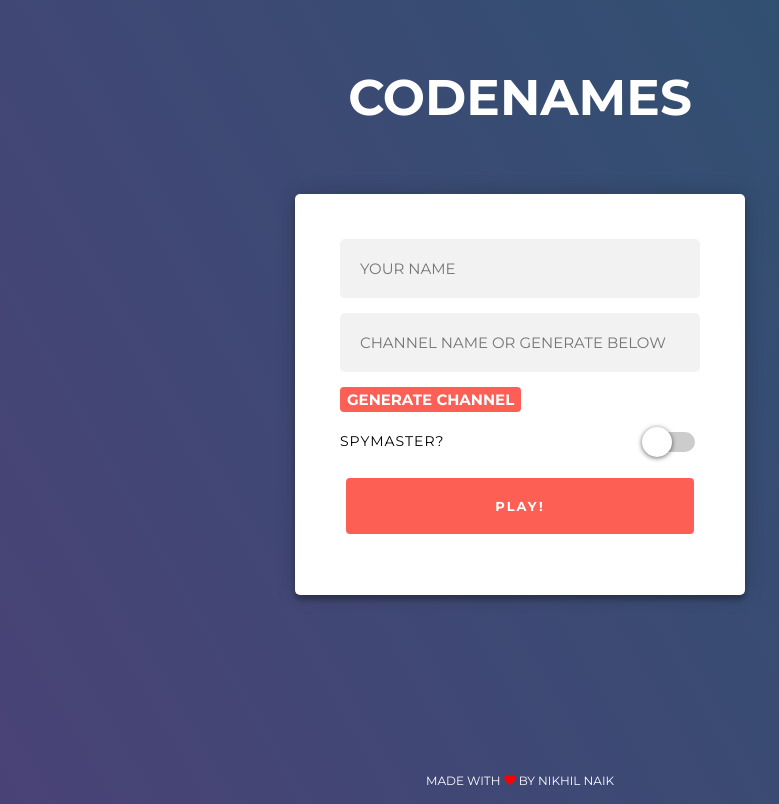
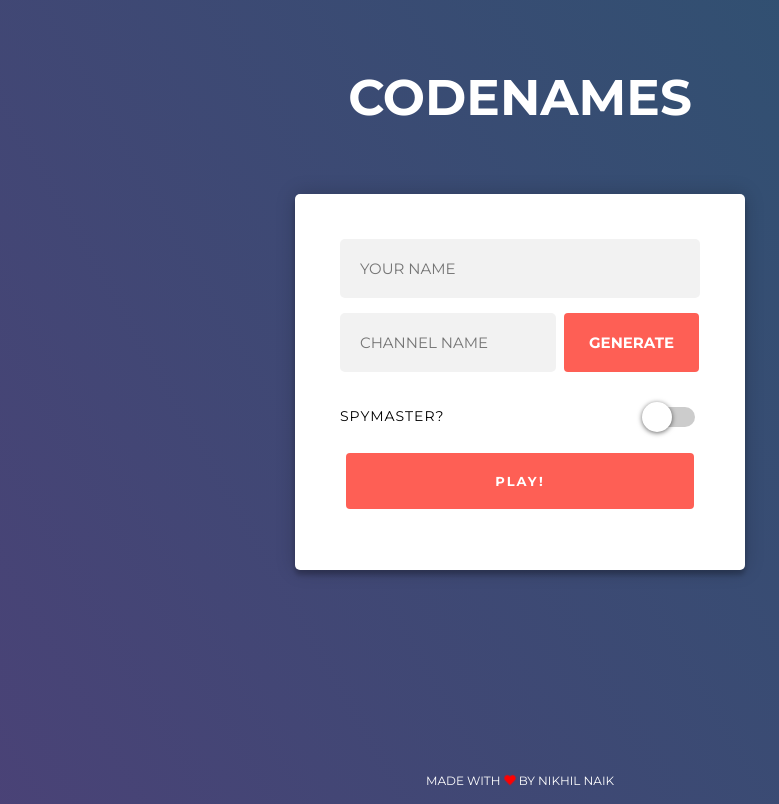
Before and after one commit to pnikhil/codenames_client, a React (Create React App) app: page /#/ in a window 1280 px wide. Shown: the whole page, without its empty margins (120-899 px from the left). Built offline with nearby package versions, Linux system fonts and the light colour scheme.

Commit message:
UI changes

```diff
--- a/src/components/Join.js
+++ b/src/components/Join.js
@@ -19,6 +19,7 @@ const Join = () => {
     toast.configure();
 
     useEffect(() => {
+        sessionStorage.removeItem('game');
         if (window.localStorage.getItem('channel-name') != null) {
             const channelName = window.localStorage.getItem('channel-name');
             setChannel(channelName);
@@ -38,7 +39,6 @@ const Join = () => {
         } else {
             const game = {name, channel, spymaster}
             sessionStorage.setItem('game', JSON.stringify(game));
-
             return null
         }
     }
@@ -74,14 +74,16 @@ const Join = () => {
 
                         <input type="text" id='name-input' placeholder="Your Name" className="nameInput"
                                onChange={(e) => setName(e.target.value)}/>
-                        <input type="text" id='channel-input' placeholder="Channel name OR generate below" className="channelInput"
-                               value={channel}
-                               onChange={(e) => setChannel(e.target.value)}/>
-                        <button type="button" className={'button-inner generate-button'} onClick={generateWord}>Generate Channel
-                        </button>
-                        {channel.length > 2 ?
-                            <button type="button" className={'button-inner generate-button pull-right'}
-                                    onClick={copyUrl}>Copy URL<FontAwesomeIcon icon={faCopy}/></button> : ''}
+                        <div class={'channel-grp'}><input type="text" id='channel-input' placeholder="CHANNEL NAME"
+                                                          className="channelInput"
+                                                          value={channel}
+                                                          onChange={(e) => setChannel(e.target.value)}/>
+                            <button type="button" className={'button-inner generate-button'}
+                                    onClick={generateWord}>Generate
+                            </button>
+                        </div>
+
+
                         <div className="form-row">
                             <label htmlFor='spymaster-switch'>Spymaster?</label>
                             <Switch
@@ -112,9 +114,15 @@ const Join = () => {
                         {/*        className="react-switch" id='team-switch' onChange={(e) => setTeam(e)}*/}
                         {/*        checked={spymaster} {...switchProps}/>*/}
                         {/*</div>*/}
+
                         <Link onClick={handleSubmit} to={`/play/${channel}`}>
                             <Button submit={name && channel} className="fullwidth" text={'Play!'}/>
                         </Link>
+
+                        {channel.length > 3 ?
+                            <div class={'copy-div'}><button type="button" className={'button-inner copy-btn'}
+                                    onClick={copyUrl}>Copy URL<FontAwesomeIcon icon={faCopy}/></button></div> : ''}
+
                     </form>
                 </div>
             </div>
--- a/src/css/Button.css
+++ b/src/css/Button.css
@@ -41,14 +41,6 @@
     border: none;
   margin: 0;
   cursor: pointer;
-}
-
-
-
-.generate-button{
-    padding: 3px 7px !important;
-    letter-spacing: 0px !important;
-    font-size: 15px !important;
 }
 
 .button-inner:focus {
--- a/src/css/Forms.css
+++ b/src/css/Forms.css
@@ -84,3 +84,30 @@
 .form::-ms-input-placeholder { /* Microsoft Edge */
     font-family: 'Montserrat', sans-serif;
 }
+
+.channelInput{
+    width: 60% !important;
+}
+
+.channel-grp{
+    display: inline-block;
+    width: 100%;
+}
+
+.generate-button{
+    padding: 20px 25px !important;
+    letter-spacing: 0px !important;
+    font-size: 15px !important;
+    display: inline-block;
+    margin-left: 8px !important;
+}
+
+.copy-div{
+    text-align: center;
+}
+
+.copy-btn{
+    padding: 5px 5px !important;
+    background-color: var(--blue-light) !important;
+    letter-spacing: 0px !important;
+}
--- a/src/css/Game.css
+++ b/src/css/Game.css
@@ -91,11 +91,11 @@
 }
 
 .card.hidden.red {
-    box-shadow: inset 0 0 0 2px #fff, inset 0 0 0 14px #FE5F55;
+    box-shadow: inset 0 0 0 2px #fff, inset 0 0 0 14px var(--red-light);
 }
 
 .card.hidden.blue {
-    box-shadow: inset 0 0 0 2px #fff,inset 0 0 0 14px #09c6f9;
+    box-shadow: inset 0 0 0 2px #fff,inset 0 0 0 14px var(--blue-light);
 }
 
 .card.hidden.black {
@@ -103,11 +103,11 @@
 }
 
 .card.red {
-  background-color: #FE5F55;
+  background-color: var(--red-light);
 }
 
 .card.blue {
-  background-color: #09c6f9;
+  background-color: var(--blue-light);
 }
 
 .card.black {
```
